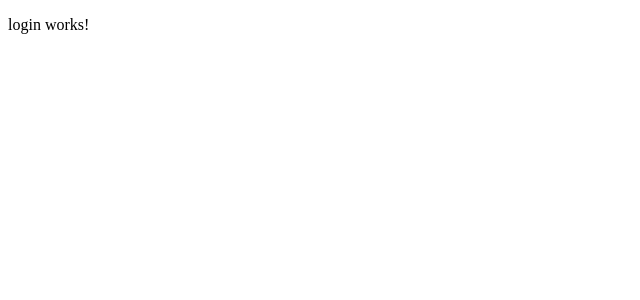
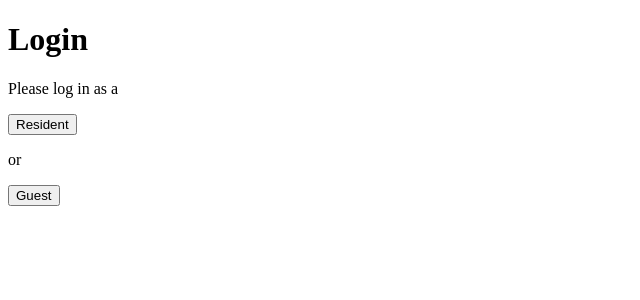
Before and after one commit to lukasrichters14/apartment, an Angular app in the folder apartment-dashboard/: page /login in a window 1280 px wide. Shown: the top 300 px of the page, without its empty margins (0-640 px from the left). Built offline with nearby package versions, Linux system fonts and the light colour scheme.

Commit message:
Basic front-end login prototype and flow completed.

```diff
--- a/apartment-dashboard/src/app/login/login.component.html
+++ b/apartment-dashboard/src/app/login/login.component.html
@@ -1,3 +1,66 @@
 <div class="main">
-  <p>login works!</p>
+  <div *ngIf="intro" class="login-dialog" id="intro">
+    <h1>Login</h1>
+    <p>Please log in as a</p>
+    <button (click)="update('resident')">Resident</button>
+    <p>or</p>
+    <button (click)="update('guest')">Guest</button>
+  </div>
+
+  <div *ngIf="resident" class="login-dialog" id="resident">
+    <form>
+      <label>
+        Name<br>
+        <input type="text" id="resident-name">
+      </label><br>
+      <label>
+        Email<br>
+        <input type="text" id="resident-email">
+      </label><br>
+      <button type="submit">Login</button>
+    </form>
+
+    <p>Is this your first time logging in? Please <a (click)="update('register1')">register</a>
+      first.</p>
+  </div>
+
+  <div *ngIf="register1" class="login-dialog" id="register-1">
+    <h1>Register</h1>
+    <form>
+      <label>
+        Registration Code<br>
+        <input type="text" id="word-1"> -
+        <input type="text" id="word-2"> -
+        <input type="text" id="word-3"> -
+        <input type="text" id="word-4"> -
+        <input type="text" id="word-5">
+      </label><br>
+      <button type="submit" (click)="update('register2')">Submit</button>
+    </form>
+  </div>
+
+  <div *ngIf="register2" class="login-dialog" id="register-2">
+    <h1>Register</h1>
+    <form>
+      <label>
+        Name<br>
+        <input type="text" id="register-name">
+      </label><br>
+      <label>
+        Email<br>
+        <input type="text" id="register-email">
+      </label><br>
+      <button type="submit">Register</button>
+    </form>
+  </div>
+
+  <div *ngIf="guest" class="login-dialog" id="guest">
+    <form>
+      <label>
+        Name<br>
+        <input type="text" id="guest-name">
+      </label><br>
+      <button type="submit">Login</button>
+    </form>
+  </div>
 </div>
--- a/apartment-dashboard/src/app/login/login.component.ts
+++ b/apartment-dashboard/src/app/login/login.component.ts
@@ -6,10 +6,45 @@ import { Component, OnInit } from '@angular/core';
   styleUrls: ['./login.component.css']
 })
 export class LoginComponent implements OnInit {
+  intro = true;
+  resident = false;
+  guest = false;
+  register1 = false;
+  register2 = false;
 
   constructor() { }
 
   ngOnInit(): void {
   }
 
+
+  /**
+   * Determines which page is to be displayed next.
+   * @param page: the page to navigate to.
+   */
+  update(page: string): void{
+    // Sets which page is to be displayed.
+    switch (page) {
+      case "resident":
+        this.intro = false;
+        this.resident = true;
+        break;
+
+      case "guest":
+        this.intro = false;
+        this.guest = true;
+        break;
+
+      case "register1":
+        this.resident = false;
+        this.register1 = true;
+        break;
+
+      case "register2":
+        this.register1 = false;
+        this.register2 = true;
+        break;
+    }
+  }
+
 }
```
